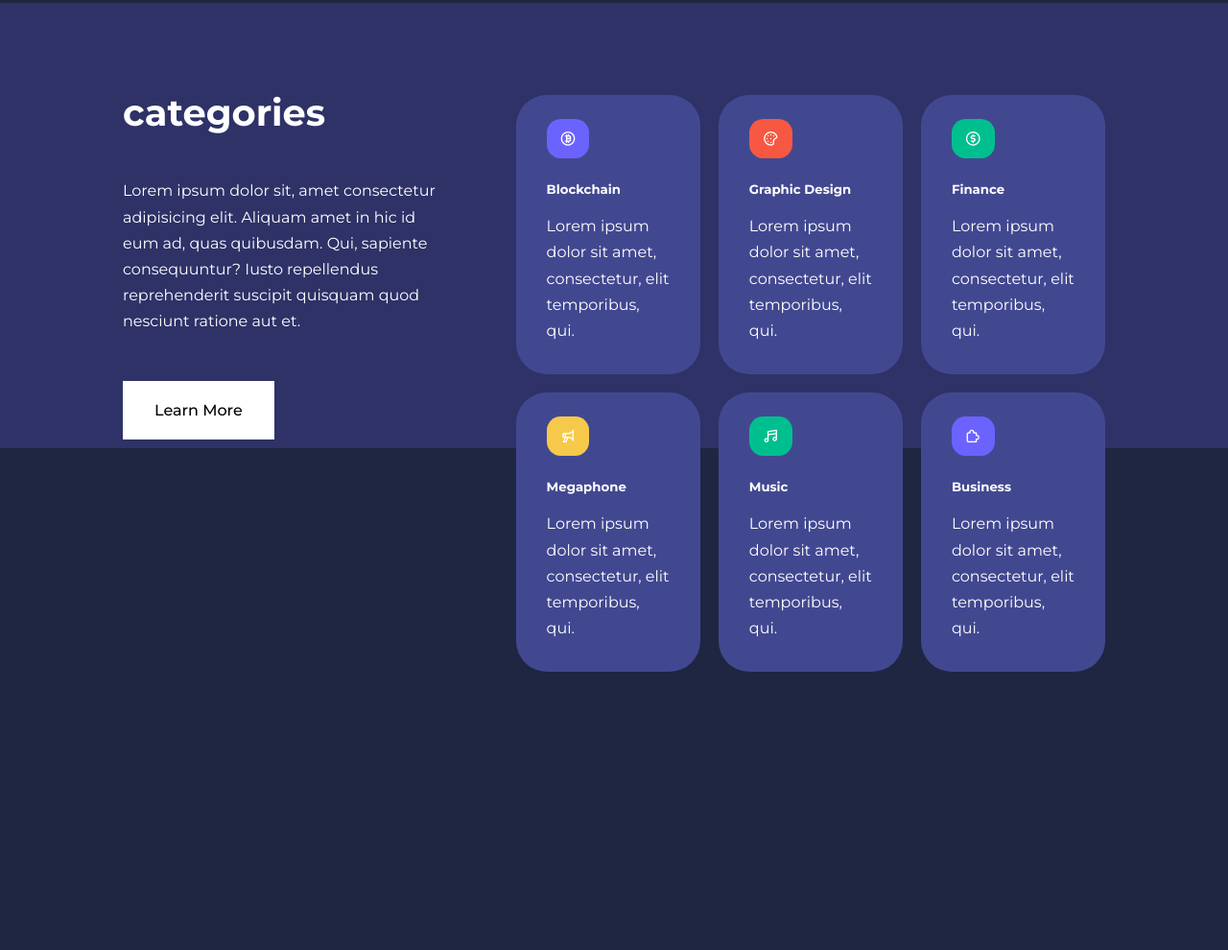
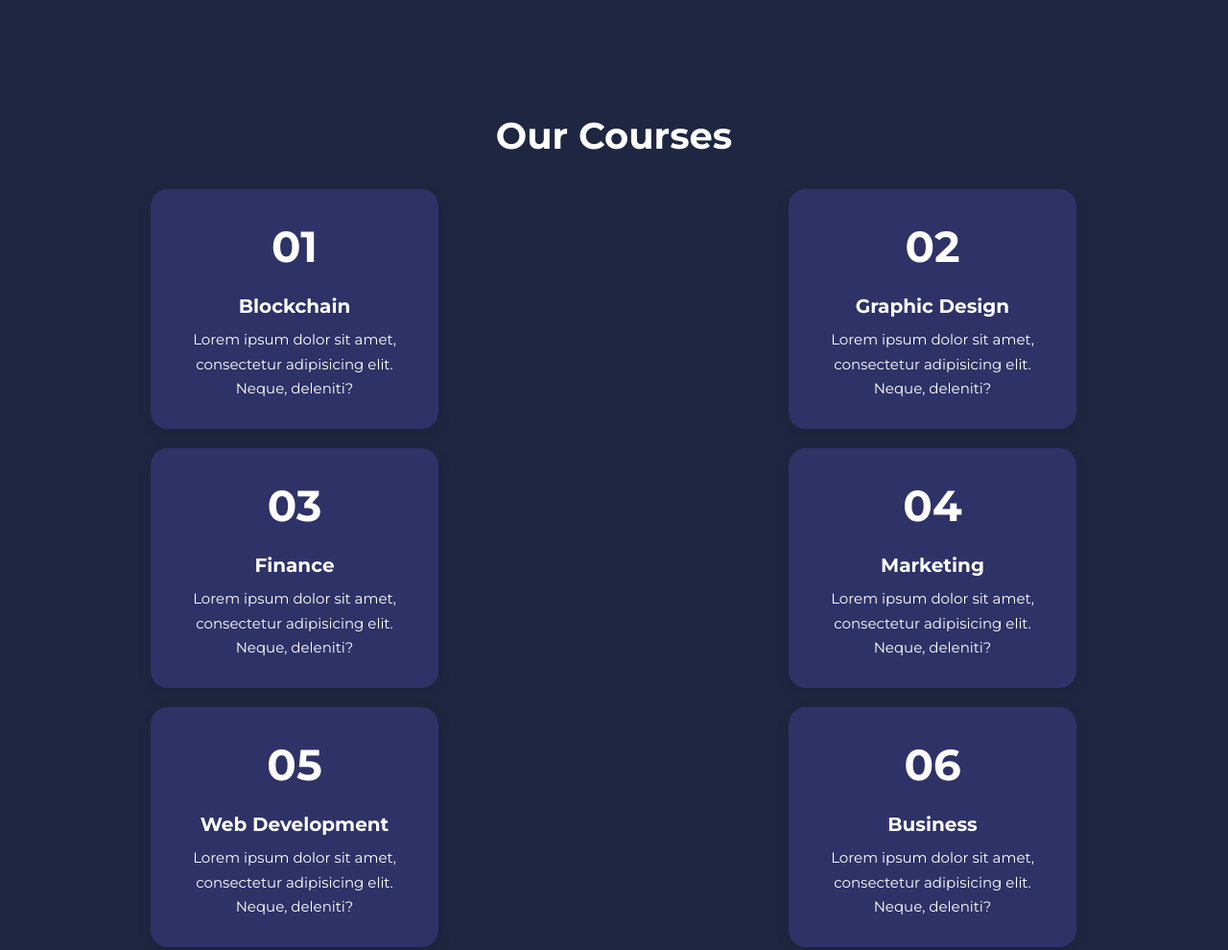
Before and after one commit to Absarr7/Dark-Agency-Website, a plain HTML site: page index.html in a window 1280 px wide. Shown: the part 637-1627 px from the top of the page at 96% size. Before the commit the page ends 1337 px from the top, so only its background shows below. Drawn offline with nearby package versions, Linux system fonts and the light colour scheme.

Commit message:
courses section added

```diff
--- a/CSS/style.css
+++ b/CSS/style.css
@@ -10,7 +10,7 @@
     color: var(--color-white)
 }
 
-:root {
+ :root {
     --color-primary: #6c63ff;
     --color-success: #00bf8e;
     --color-warning: #f7c94b;
@@ -18,6 +18,7 @@
     --color-danger-variant: rgba(247, 88, 66, 0.4);
     --color-white: #fff;
     --color-light: rgba(255, 255, 255, 0.7);
+    --color-lightblue: #2196f3;
     --color-black: #000;
     --color-bg: #1f2641;
     --color-bg1: #2e3267;
@@ -33,6 +34,7 @@ body {
     line-height: 1.7;
     color: var(--color-white);
     background: var(--color-bg);
+    scroll-behavior: smooth;
 }
 
 .container {
@@ -162,76 +164,181 @@ header {
 }
 
 
-/* ------------- CATEGORIES --------------- */
+/* ------------- COURSES STYLING --------------- */
 
-.categories {
-    background: var(--color-bg1);
-    height: 29rem;
+.courses_right {
+    display: flex;
+    flex-wrap: wrap;
+    justify-content: space-between;
 }
 
-.categories h1 {
-    line-height: 1;
-    margin-bottom: 3rem;
+.courses_right .box {
+    position: relative;
+    width: 300px;
+    height: 250px;
+    padding: 40px;
+    background: var(--color-bg1);
+    box-shadow: 0 5px 15px rgba(0, 0, 0, .1);
+    border-radius: 18px;
+    margin: 0px 30px 20px 29px;
+    box-sizing: border-box;
+    overflow: hidden;
+    text-align: center;
 }
 
-.categories_container {
-    display: grid;
-    grid-template-columns: 40% 60%;
-    /* gap: 4rem; */
+.courses_right .box .icon {
+    position: relative;
+    top: -20px;
+    width: 80px;
+    height: 80px;
+    color: #fff;
+    background: var(--color-bg1);
+    display: flex;
+    justify-content: center;
+    align-items: center;
+    margin: 0 auto;
+    border-radius: 50%;
+    font-size: 45px;
+    font-weight: 700;
+    transition: 1s;
 }
 
-.categories_left {
-    margin-right: 4rem;
+
+/* BOX 1 */
+
+.courses_right .box:nth-child(1) .icon {
+    box-shadow: 0 0 0 0 var(--color-bg);
+    background: var(--color-bg1);
 }
 
-.categories_left p {
-    margin: 1rem 0 3rem;
+.courses_right .box:nth-child(1):hover .icon {
+    background: var(--color-bg);
+    box-shadow: 0 0 0 400px var(--color-bg);
 }
 
-.categories_right {
+
+/* BOX 2 */
+
+.courses_right .box:nth-child(2) .icon {
+    box-shadow: 0 0 0 0 var(--color-bg);
+    background: var(--color-bg1);
+}
+
+.courses_right .box:nth-child(2):hover .icon {
+    background: var(--color-bg);
+    box-shadow: 0 0 0 400px var(--color-bg);
+}
+
+
+/* BOX 3 */
+
+.courses_right .box:nth-child(3) .icon {
+    box-shadow: 0 0 0 0 var(--color-bg);
+    background: var(--color-bg1);
+}
+
+.courses_right .box:nth-child(3):hover .icon {
+    background: var(--color-bg);
+    box-shadow: 0 0 0 400px var(--color-bg);
+}
+
+
+/* BOX 4 */
+
+.courses_right .box:nth-child(4) .icon {
+    box-shadow: 0 0 0 0 var(--color-bg);
+    background: var(--color-bg1);
+}
+
+.courses_right .box:nth-child(4):hover .icon {
+    background: var(--color-bg);
+    box-shadow: 0 0 0 400px var(--color-bg);
+}
+
+
+/* BOX 5 */
+
+.courses_right .box:nth-child(5) .icon {
+    box-shadow: 0 0 0 0 var(--color-bg);
+    background: var(--color-bg1);
+}
+
+.courses_right .box:nth-child(5):hover .icon {
+    background: var(--color-bg);
+    box-shadow: 0 0 0 400px var(--color-bg);
+}
+
+
+/* BOX 6 */
+
+.courses_right .box:nth-child(6) .icon {
+    box-shadow: 0 0 0 0 var(--color-bg);
+    background: var(--color-bg1);
+}
+
+.courses_right .box:nth-child(6):hover .icon {
+    background: var(--color-bg);
+    box-shadow: 0 0 0 400px var(--color-bg);
+}
+
+.courses_right .box .content {
+    position: relative;
+    top: -10px;
+    z-index: 1;
+    transition: 0.5s;
+}
+
+.courses_right .box .content h3 {
+    font-size: 20px;
+    margin: 0 0;
+    padding: 0;
+}
+
+.courses_right .box .content p {
+    font-size: 15px;
+    margin: 0;
+    margin-top: 10px;
+    padding: 0;
+}
+
+.courses_left {
+    display: flex;
+    align-items: center;
+    flex-direction: column;
+    margin: 20px 0 2rem 0;
+}
+
+.window-scroll {
+    background: var(--color-primary);
+    box-shadow: 0 1rem 2rem rgba(0, 0, 0, 0.2);
+}
+
+
+/* POPULAR COURSES */
+
+.pcourse_container {
     display: grid;
     grid-template-columns: repeat(3, 1fr);
-    gap: 1.2rem;
+    gap: 2rem;
 }
 
-.category {
-    background: var(--color-bg2);
-    padding: 2rem;
-    border-radius: 2rem;
+.pcourse {
+    background: var(--color-bg1);
+    text-align: center;
+    border: 1px solid transparent;
     transition: var(--transition);
 }
 
-.category:hover {
-    box-shadow: 0 3rem 3rem rgba(0, 0, 0, 0.3);
-    z-index: 1;
+.pcourse:hover {
+    background: transparent;
+    border-color: var(--color-primary);
 }
 
-.category:nth-child(2) .category_icon {
-    background: var(--color-danger);
+.pcourse_info {
+    padding: 2rem;
 }
 
-.category:nth-child(3) .category_icon {
-    background: var(--color-success);
+.pcourse_info p {
+    margin: 1.2rem 0 2rem;
+    font-size: 0.9rem;
 }
-
-.category:nth-child(4) .category_icon {
-    background: var(--color-warning);
-}
-
-.category:nth-child(5) .category_icon {
-    background: var(--color-success);
-}
-
-.category_icon {
-    background: var(--color-primary);
-    padding: 0.7rem;
-    border-radius: 0.9rem;
-}
-
-.category h5 {
-    margin: 2rem 0 1rem;
-}
-
-.category p {
-    font-size: 0.85rem;
-}
--- a/JS/script.js
+++ b/JS/script.js
@@ -0,0 +1,3 @@
+window.addEventListener('scroll', () => {
+    document.querySelector('nav').classList.toggle('window-scroll', window.scrollY > 0)
+})
--- a/index.html
+++ b/index.html
@@ -41,59 +41,108 @@
             </div>
         </div>
     </header>
-    <!------------------- HEADER CLOSE ------------------- -->
+    <!--------------- HEADER CLOSE ------------ -->
 
+    <section class="courses">
+        <div class="container courses_container">
+            <div class="courses_left">
+                <h1>Our Courses</h1>
+            </div>
+            <div class="courses_right">
+                <div class="box">
 
+                    <div class="icon">01</div>
+                    <div class="content">
+                        <h3>Blockchain</h3>
+                        <p>Lorem ipsum dolor sit amet, consectetur adipisicing elit. Neque, deleniti?</p>
+                    </div>
+                </div>
 
+                <div class="box">
+                    <div class="icon">02</div>
+                    <div class="content">
+                        <h3>Graphic Design</h3>
+                        <p>Lorem ipsum dolor sit amet, consectetur adipisicing elit. Neque, deleniti?</p>
+                    </div>
+                </div>
 
-    <!-- -------------------CATEGORIES------------------- -->
+                <div class="box">
+                    <div class="icon">03</div>
+                    <div class="content">
+                        <h3>Finance</h3>
+                        <p>Lorem ipsum dolor sit amet, consectetur adipisicing elit. Neque, deleniti?</p>
+                    </div>
+                </div>
 
-    <section class="categories">
-        <div class="container categories_container">
-            <div class="categories_left">
-                <h1>categories</h1>
-                <p>Lorem ipsum dolor sit, amet consectetur adipisicing elit. Aliquam amet in hic id eum ad, quas quibusdam. Qui, sapiente consequuntur? Iusto repellendus reprehenderit suscipit quisquam quod nesciunt ratione aut et.</p>
-                <a href="#" class="btn">Learn More</a>
-            </div>
-            <div class="categories_right">
-                <article class="category">
-                    <span class="category_icon"><i class="uil uil-bitcoin-circle"></i></span>
-                    <h5>Blockchain</h5>
-                    Lorem ipsum dolor sit amet, consectetur, elit temporibus, qui.
-                </article>
+                <div class="box">
+                    <div class="icon">04</div>
+                    <div class="content">
+                        <h3>Marketing</h3>
+                        <p>Lorem ipsum dolor sit amet, consectetur adipisicing elit. Neque, deleniti?</p>
+                    </div>
+                </div>
 
-                <article class="category">
-                    <span class="category_icon"><i class="uil uil-palette"></i></span>
-                    <h5>Graphic Design</h5>
-                    Lorem ipsum dolor sit amet, consectetur, elit temporibus, qui.
-                </article>
+                <div class="box">
+                    <div class="icon">05</div>
+                    <div class="content">
+                        <h3>Web Development</h3>
+                        <p>Lorem ipsum dolor sit amet, consectetur adipisicing elit. Neque, deleniti?</p>
+                    </div>
+                </div>
 
-                <article class="category">
-                    <span class="category_icon"><i class="uil uil-usd-circle"></i></span>
-                    <h5>Finance</h5>
-                    Lorem ipsum dolor sit amet, consectetur, elit temporibus, qui.
-                </article>
-
-                <article class="category">
-                    <span class="category_icon"><i class="uil uil-megaphone"></i></span>
-                    <h5>Megaphone</h5>
-                    Lorem ipsum dolor sit amet, consectetur, elit temporibus, qui.
-                </article>
-
-                <article class="category">
-                    <span class="category_icon"><i class="uil uil-music"></i></span>
-                    <h5>Music</h5>
-                    Lorem ipsum dolor sit amet, consectetur, elit temporibus, qui.
-                </article>
-
-                <article class="category">
-                    <span class="category_icon"><i class="uil uil-puzzle-piece"></i></span>
-                    <h5>Business</h5>
-                    Lorem ipsum dolor sit amet, consectetur, elit temporibus, qui.
-                </article>
+                <div class="box">
+                    <div class="icon">06</div>
+                    <div class="content">
+                        <h3>Business</h3>
+                        <p>Lorem ipsum dolor sit amet, consectetur adipisicing elit. Neque, deleniti?</p>
+                    </div>
+                </div>
             </div>
         </div>
     </section>
+
+    <!-- Popular courses section -->
+    <section class="popular_courses">
+        <h2>Our Popular Courses</h2>
+        <div class="container pcourse_container">
+
+            <article class="pcourse">
+                <div class="course_image">
+                    <img src="Images/course1.jpg" alt="">
+                </div>
+                <div class="pcourse_info">
+                    <h4>Responsive Social Media Website UI Design</h4>
+                    <p>Lorem ipsum dolor sit amet consectetur adipisicing elit. Numquam expedita earum libero cupiditate. Dicta, eveniet nam.</p>
+                    <a href="courses.html" class="btn btn-primary">Learn More.</a>
+                </div>
+            </article>
+
+            <article class="pcourse">
+                <div class="course_image">
+                    <img src="Images/course2.jpg" alt="">
+                </div>
+                <div class="pcourse_info">
+                    <h4>Responsive Social Media Website UI Design</h4>
+                    <p>Lorem ipsum dolor sit amet consectetur adipisicing elit. Numquam expedita earum libero cupiditate. Dicta, eveniet nam.</p>
+                    <a href="courses.html" class="btn btn-primary">Learn More.</a>
+                </div>
+            </article>
+
+            <article class="pcourse">
+                <div class="course_image">
+                    <img src="Images/course3.jpg" alt="">
+                </div>
+                <div class="pcourse_info">
+                    <h4>Responsive Social Media Website UI Design</h4>
+                    <p>Lorem ipsum dolor sit amet consectetur adipisicing elit. Numquam expedita earum libero cupiditate. Dicta, eveniet nam.</p>
+                    <a href="courses.html" class="btn btn-primary">Learn More.</a>
+                </div>
+            </article>
+        </div>
+    </section>
+    <!-- --------------------END OF POPULAR COURSES SECTION-------------------------- -->
+
+    <script src="JS/script.js"></script>
 </body>
 
 </html>
```
